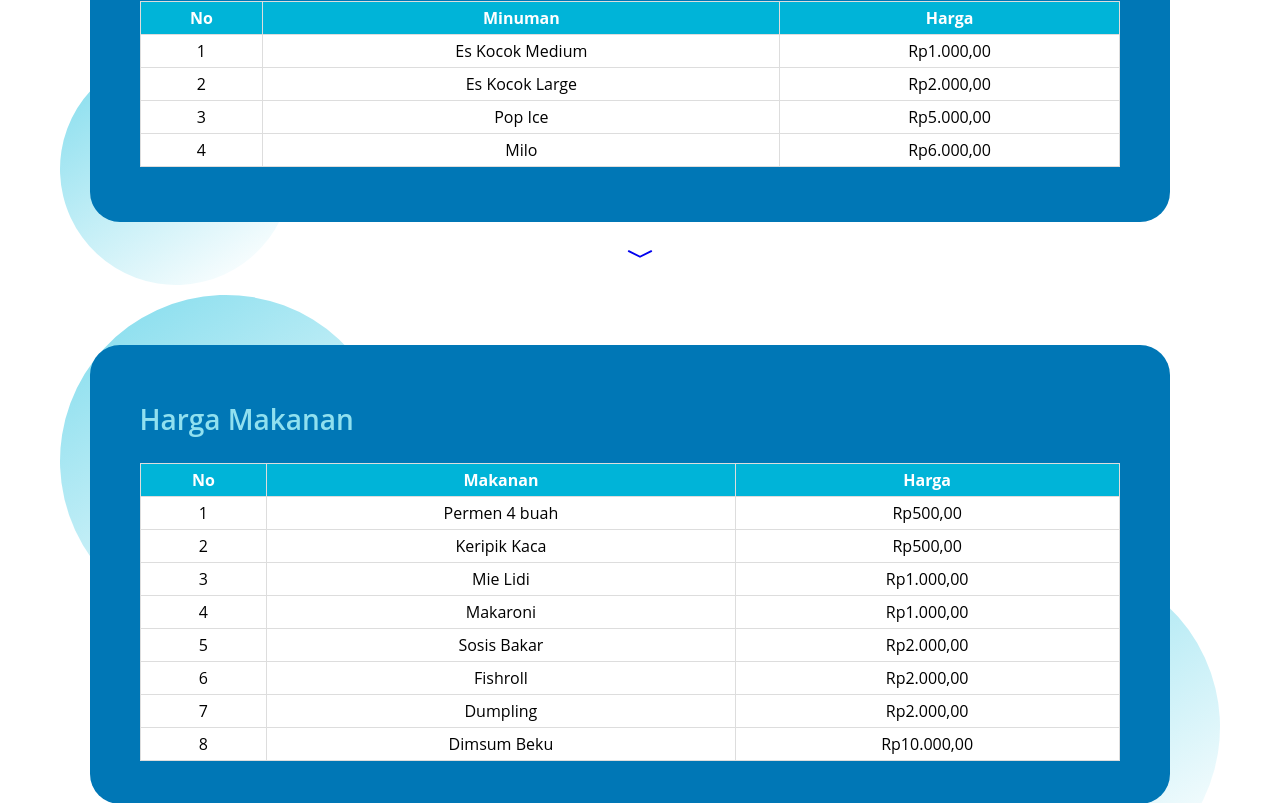
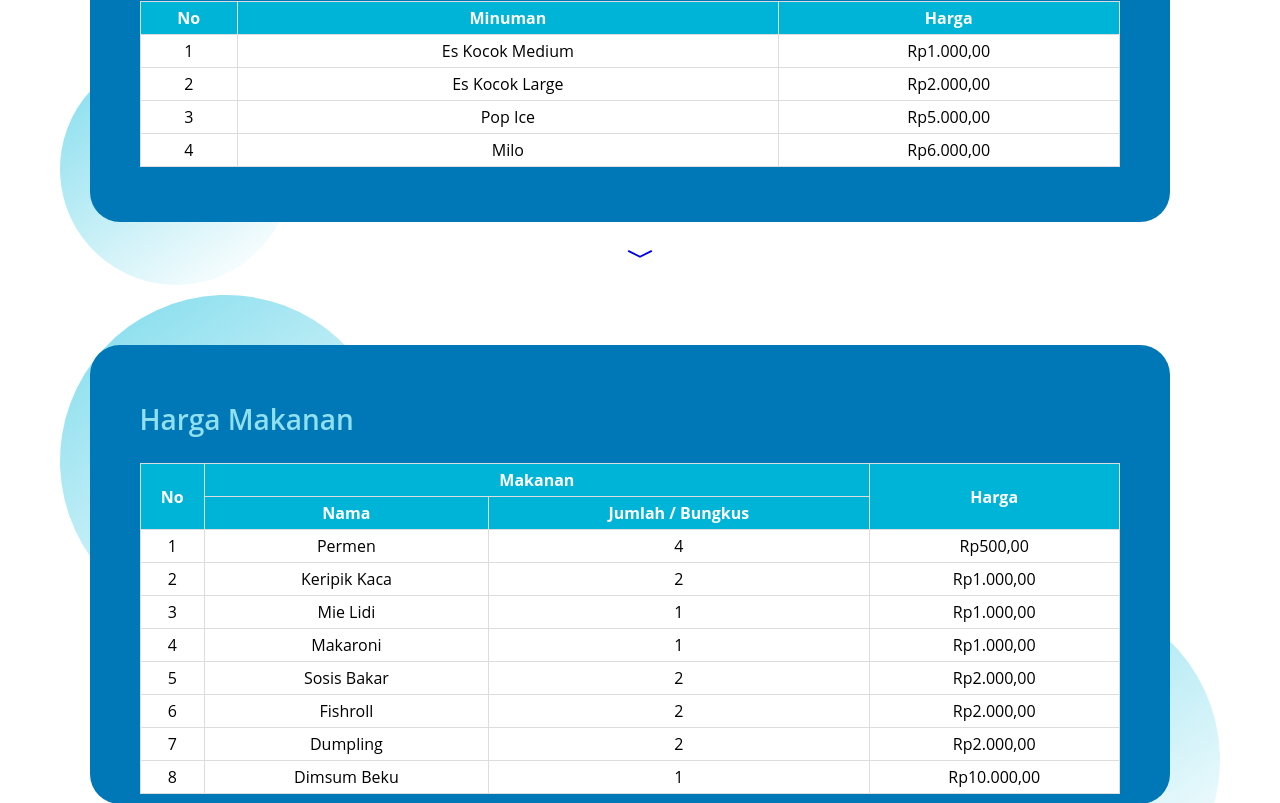
Before and after one commit to Laviz07/jobsheet1_2122_xirpla_21_muhammad_rafisyah_rizkiyawan, a React (Create React App) app: page /about in a window 1280 px wide. Shown: the part 1317-2120 px from the top of the page. Built offline with nearby package versions, Linux system fonts and the light colour scheme.

Commit message:
update table

```diff
--- a/src/component/tentang/Tentang.jsx
+++ b/src/component/tentang/Tentang.jsx
@@ -133,48 +133,60 @@ const Tentang = () => {
             <h2>Harga Makanan</h2>
             <table>
                 <tr>
-                    <th>No</th>
-                    <th>Makanan</th>
-                    <th>Harga</th>
+                    <th rowSpan={2}>No</th>
+                    <th colSpan={2}>Makanan</th>
+                    <th rowSpan={2}>Harga</th>
+                </tr>
+                <tr>
+                    <th>Nama</th>
+                    <th>Jumlah / Bungkus</th>
                 </tr>
                 <tr>
                     <td>1</td>
-                    <td>Permen 4 buah</td>
+                    <td>Permen</td>
+                    <td>4</td>
                     <td>Rp500,00</td>
                 </tr>
                 <tr>
                     <td>2</td>
                     <td>Keripik Kaca</td>
-                    <td>Rp500,00</td>
+                    <td>2</td>
+                    <td>Rp1.000,00</td>
                 </tr>
                 <tr>
                     <td>3</td>
                     <td>Mie Lidi</td>
+                    <td>1</td>
                     <td>Rp1.000,00</td>
                 </tr>
                 <tr>
                     <td>4</td>
                     <td>Makaroni</td>
+                    <td>1</td>
                     <td>Rp1.000,00</td>
                 </tr>
                 <tr>
                     <td>5</td>
                     <td>Sosis Bakar</td>
+                    <td>2</td>
                     <td>Rp2.000,00</td>
                 </tr>
                 <tr>
                     <td>6</td>
                     <td>Fishroll</td>
+                    <td>2</td>
                     <td>Rp2.000,00</td>
                 </tr>
                 <tr>
                     <td>7</td>
                     <td>Dumpling</td>
+                    <td>2</td>
                     <td>Rp2.000,00</td>
                 </tr>
                 <tr>
                     <td>8</td>
                     <td>Dimsum Beku</td>
+                    <td>1</td>
                     <td>Rp10.000,00</td>
                 </tr>
             </table>
--- a/src/component/tentang/tentang.css
+++ b/src/component/tentang/tentang.css
@@ -252,7 +252,7 @@ table {
   td, th {
     border: 1px solid #dddddd;
     text-align: center;
-    padding: 5px;
+    padding: 5px 0px ;
   }
 
 th{
```
